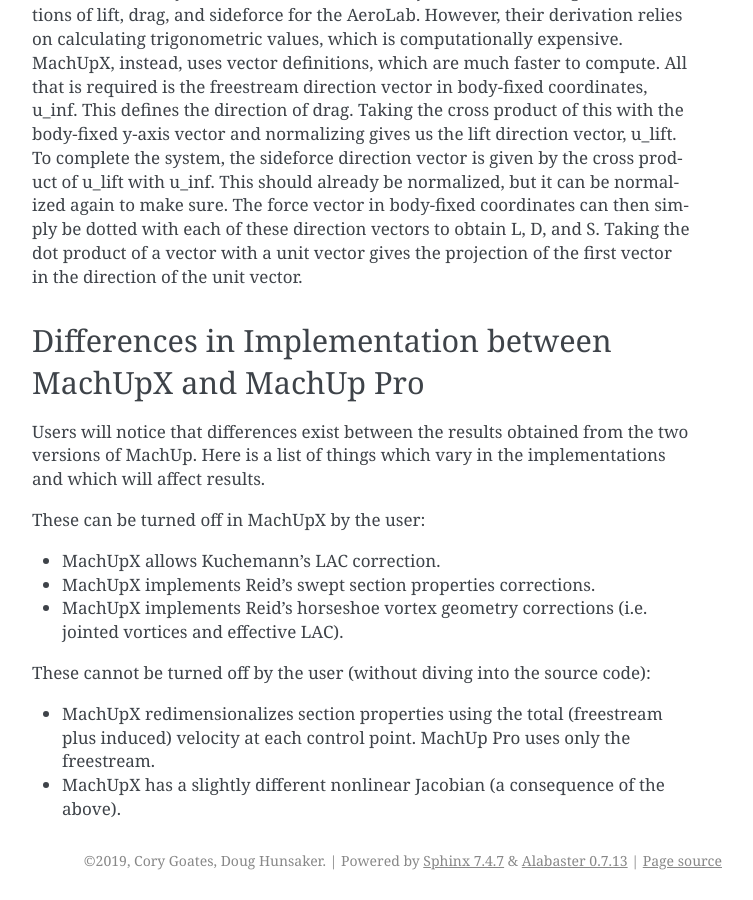
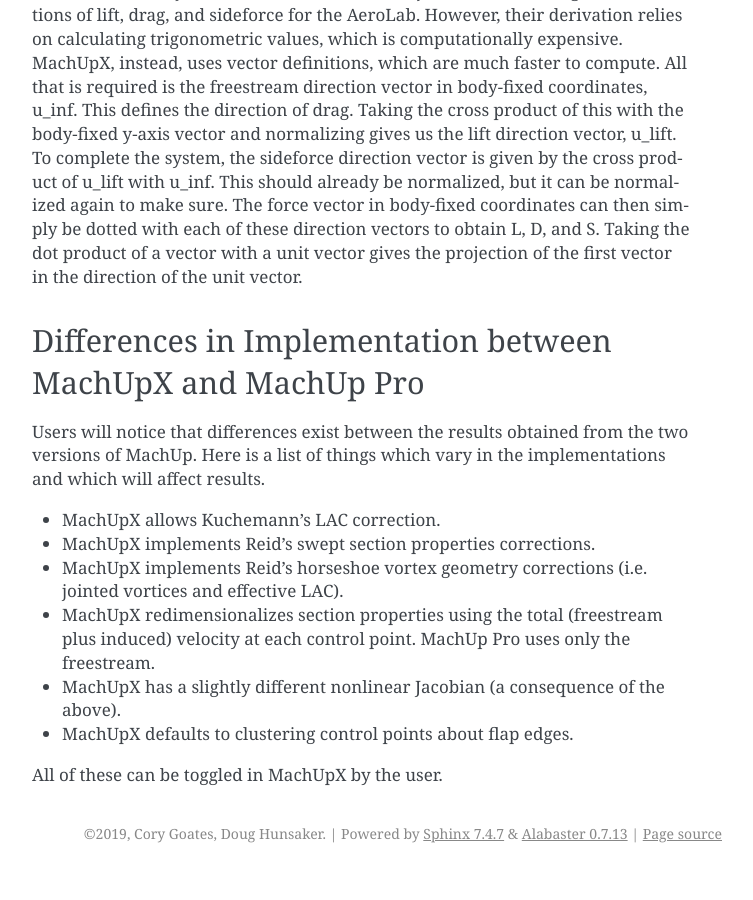
Before and after one commit to usuaero/MachUpX, a Sphinx documentation site: the page built from docs/source/developer_notes.md, in a window 1280 px wide and 900 px high, scrolled down 3126 px. Shown: the whole window, without its empty margins (388-1141 px from the left). Built offline with Sphinx 7.4.7, drawn with Linux system fonts in a browser that asks for light colours; after the commit the page ends 3999 px from its top, so only the background shows below that.

Commit message:
Updated docs.

```diff
--- a/docs/source/developer_notes.md
+++ b/docs/source/developer_notes.md
@@ -61,11 +61,11 @@
 ## Differences in Implementation between MachUpX and MachUp Pro
 Users will notice that differences exist between the results obtained from the two versions of MachUp. Here is a list of things which vary in the implementations and which will affect results.
 
-These can be turned off in MachUpX by the user:
 * MachUpX allows Kuchemann's LAC correction.
 * MachUpX implements Reid's swept section properties corrections.
 * MachUpX implements Reid's horseshoe vortex geometry corrections (i.e. jointed vortices and effective LAC).
-
-These cannot be turned off by the user (without diving into the source code):
 * MachUpX redimensionalizes section properties using the total (freestream plus induced) velocity at each control point. MachUp Pro uses only the freestream.
 * MachUpX has a slightly different nonlinear Jacobian (a consequence of the above).
+* MachUpX defaults to clustering control points about flap edges.
+
+All of these can be toggled in MachUpX by the user.
```
Also changed, not shown: 1 other file.
